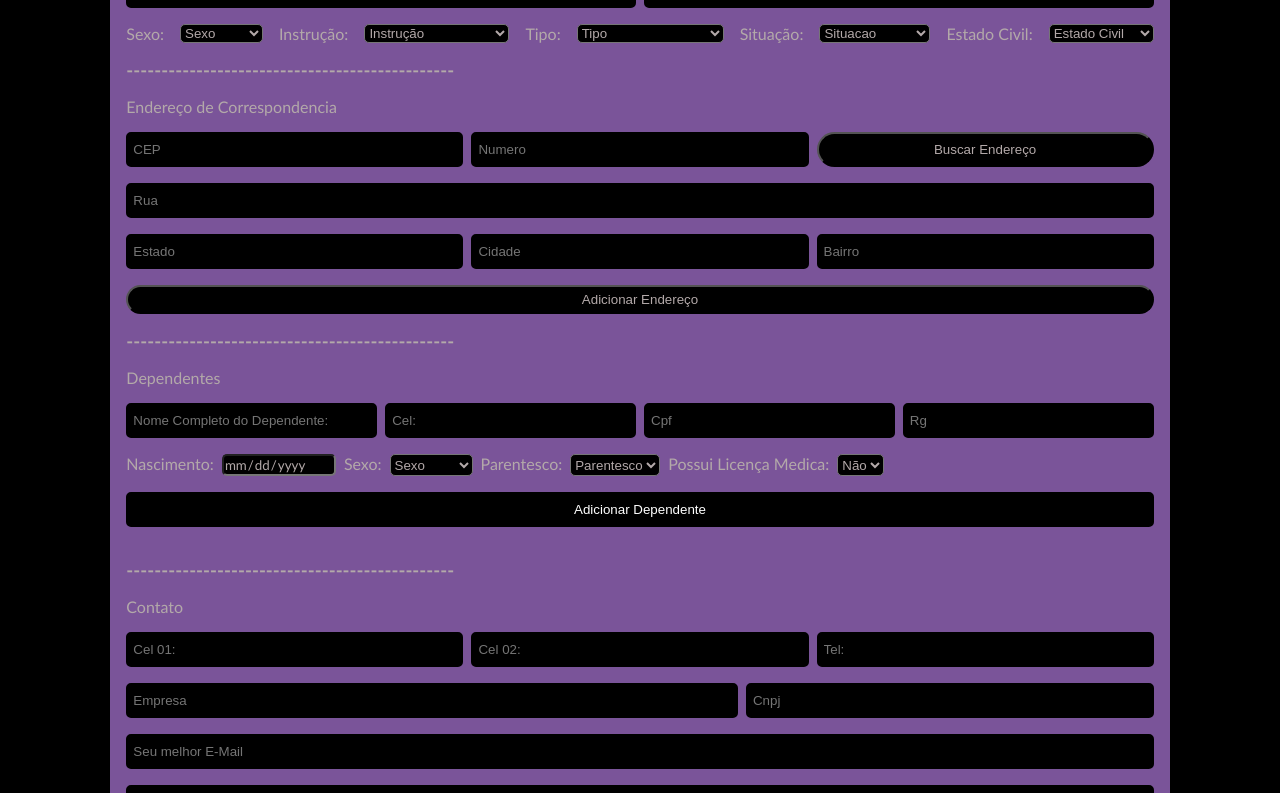
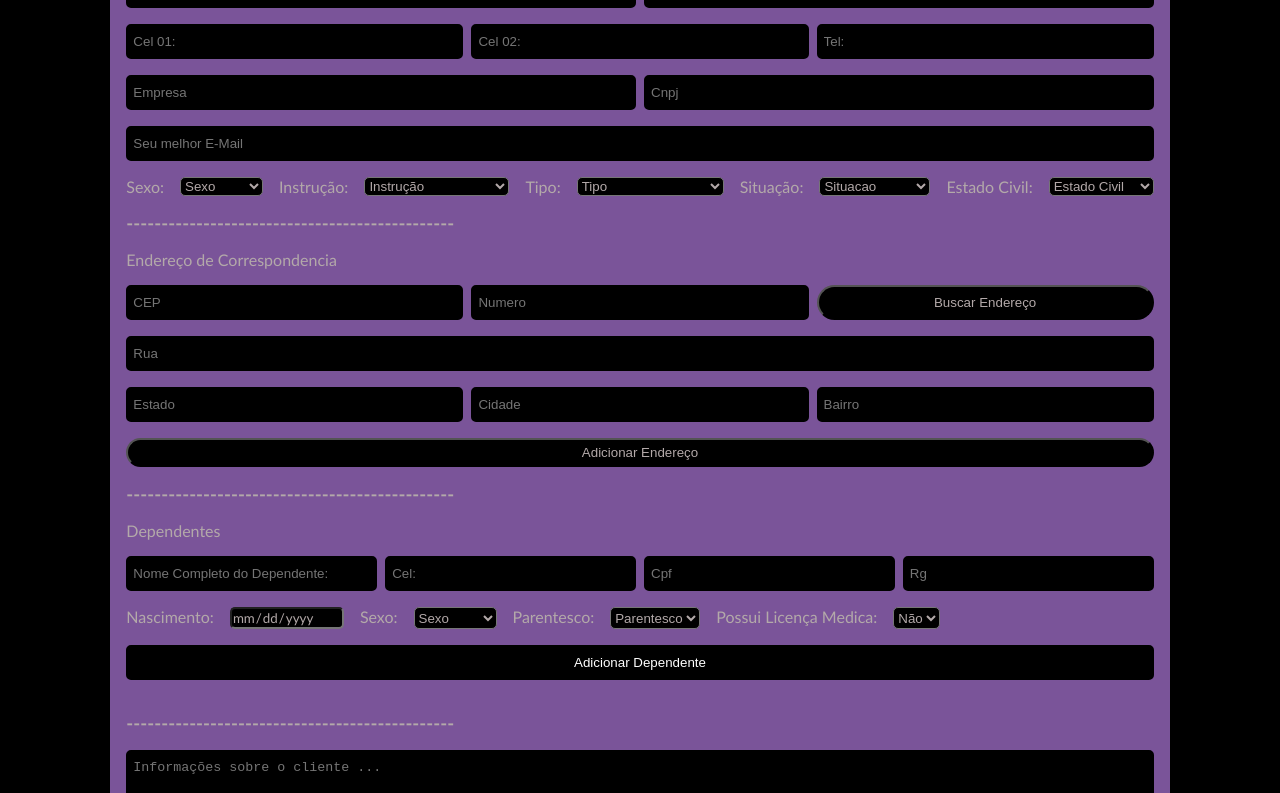
Before and after one commit to Chiocheti/Sindicato, a React (Create React App) app: page / in a window 1280 px wide. Shown: the part 247-1040 px from the top of the page. Built offline with nearby package versions, Linux system fonts and the light colour scheme.

Commit message:
Atualização na Aparencia Concluida

```diff
--- a/src/components/pages/Formulario.js
+++ b/src/components/pages/Formulario.js
@@ -51,8 +51,8 @@ function Formulario() {
         console.log("index")
         console.log(index)
 
-        if(index > -1){
-            lista.splice(index,1)
+        if (index > -1) {
+            lista.splice(index, 1)
         }
 
         console.log("lista")
@@ -61,7 +61,7 @@ function Formulario() {
         load(lista)
     }
 
-    function load(lista){
+    function load(lista) {
         setDependentes(() => lista)
         console.log("dependentes")
         console.log(dependentes)
@@ -235,7 +235,18 @@ function Formulario() {
                     <input type="text" placeholder="Carteira de Trabalho" className="inputs required" />
                     <input type="text" placeholder="Orgão Emissor" className="inputs required" />
                 </div>
-
+                <div className="box-select">
+                    <input type="text" placeholder="Cel 01: " className="inputs required" />
+                    <input type="text" placeholder="Cel 02: " className="inputs required" />
+                    <input type="text" placeholder="Tel: " className="inputs required" />
+                </div>
+                <div className="box-select">
+                    <input type="text" placeholder="Empresa" className="inputs required" />
+                    <input id="cnpj" type="text" placeholder="Cnpj" className="inputs required" />
+                </div>
+                <div className="box-select">
+                    <input type="email" placeholder="Seu melhor E-Mail" className="inputs required" />
+                </div>
                 <div className="box-block">
                     <div className="box-block">
                         <p>Sexo:</p>
@@ -348,9 +359,12 @@ function Formulario() {
                         <input id="RgDependente" type="text" placeholder="Rg" className="inputs required" />
                     </div>
                 </div>
-                <div className="box-select">
+                <div className="box-block">
+                    <div className="box-block">
                         <p>Nascimento:</p>
                         <input id="NascDependente" type="date" placeholder="Data de Nascimento" className="typeDate" />
+                    </div>
+                    <div className="box-block">
                         <p>Sexo:</p>
                         <select id="SexoDependente" className="sexo" >
                             <option value="none">Sexo</option>
@@ -358,6 +372,8 @@ function Formulario() {
                             <option value="Feminino">Feminino</option>
                             <option value="Outro">Outro</option>
                         </select>
+                    </div>
+                    <div className="box-block">
                         <p>Parentesco:</p>
                         <select id="ParentescoDependente" className="sexo" >
                             <option value="none">Parentesco</option>
@@ -365,39 +381,19 @@ function Formulario() {
                             <option value="Mae">Mãe</option>
                             <option value="Filho">Filho(a)</option>
                         </select>
+                    </div>
+                    <div className="box-block">
                         <p>Possui Licença Medica:</p>
                         <select id="LicencDependente" className="sexo" >
                             <option value="false">Não</option>
                             <option value="true">Sim</option>
                         </select>
-
+                    </div>
                 </div>
                 <input type="button" id="AddDependente" onClick={AddDependente} value="Adicionar Dependente" className="inputs required" />
-                <Card Dependentes={dependentes}handleResult={update}></Card>
+                <Card Dependentes={dependentes} handleResult={update}></Card>
                 <h3>-----------------------------------------------</h3>
-                <p>Contato</p>
-                <div className="box-select">
-                    <div>
-                        <input type="text" placeholder="Cel 01: " className="inputs required" />
-                    </div>
-                    <div>
-                        <input type="text" placeholder="Cel 02: " className="inputs required" />
-                    </div>
-                    <div>
-                        <input type="text" placeholder="Tel: " className="inputs required" />
-                    </div>
-                </div>
-                <div className="box-select">
-                    <div className="box-enterprise">
-                        <input type="text" placeholder="Empresa" className="inputs required" />
-                    </div>
-                    <div>
-                        <input id="cnpj" type="text" placeholder="Cnpj" className="inputs required" />
-                    </div>
-                </div>
-                <div>
-                    <input type="email" placeholder="Seu melhor E-Mail" className="inputs required" />
-                </div>
+
                 <textarea className="inputs" name="descricao" id="descricao" cols="25" rows="10"
                     placeholder="Informações sobre o cliente ..."></textarea>
                 <button type="submit">Enviar</button>
```
Lines whose indentation alone changed are shown as unchanged.
